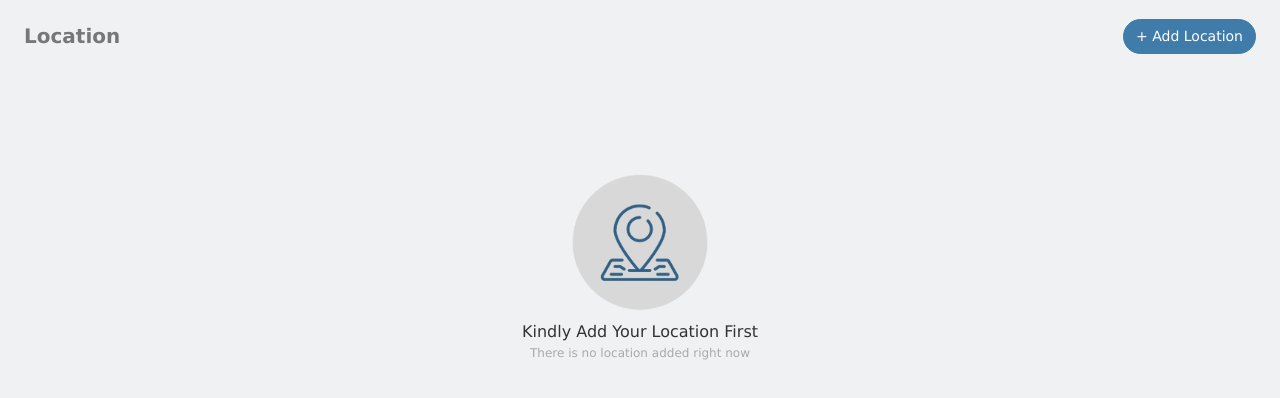
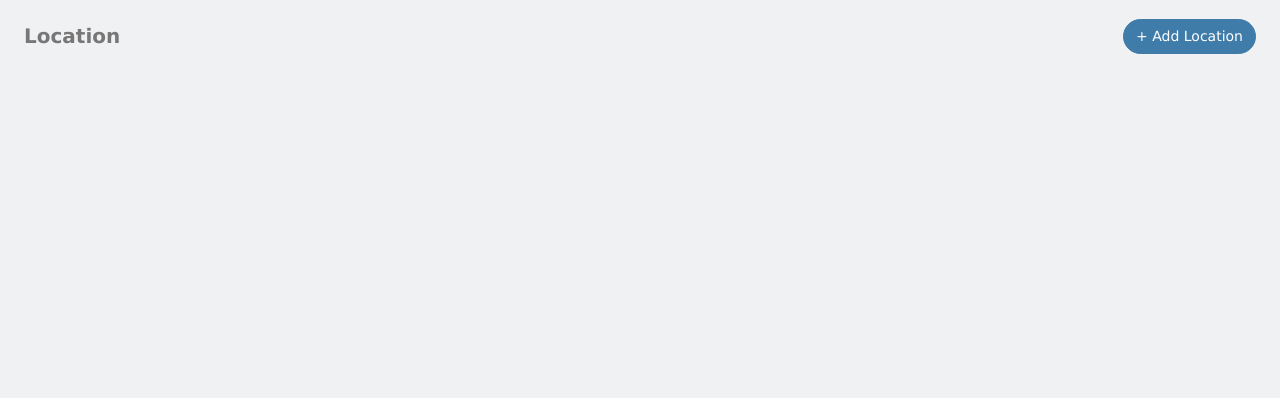
Before and after one commit to dixant/react-location-list, a React (Create React App) app: page / in a window 1280 px wide. Shown: the top 398 px of the page. Built offline with nearby package versions, Linux system fonts and the light colour scheme.

Commit message:
App.js updated

```diff
--- a/src/App.js
+++ b/src/App.js
@@ -7,10 +7,7 @@ function App() {
   return (
     <div>
       <Location></Location>
-      <LocationBlank
-        heading="Kindly Add Your Location First"
-        subHeading="There is no location added right now">
-      </LocationBlank>
+
 
     </div>
   );
```
